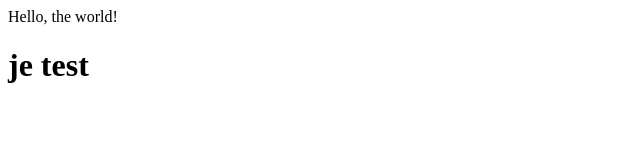
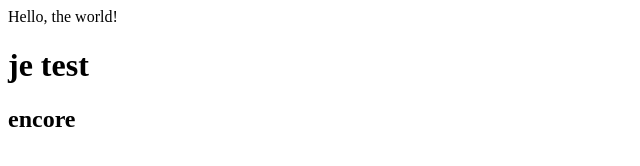
Before and after one commit to Fainelandior/hello, a plain HTML site: page hello.html in a window 1280 px wide. Shown: the full height of the page, 0-640 px from the left. Drawn offline with Linux system fonts and the light colour scheme.

Commit message:
Update hello.html

```diff
--- a/hello.html
+++ b/hello.html
@@ -5,4 +5,5 @@
     </head>
     <body> Hello, the world!</body>
     <h1>je test</h1>
+    <h2>encore</h2>
 </html>
```
